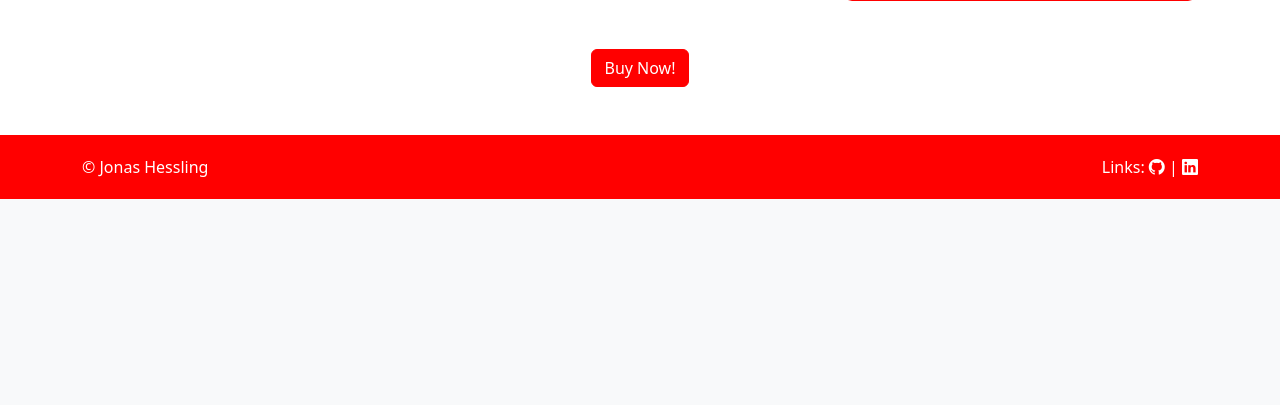
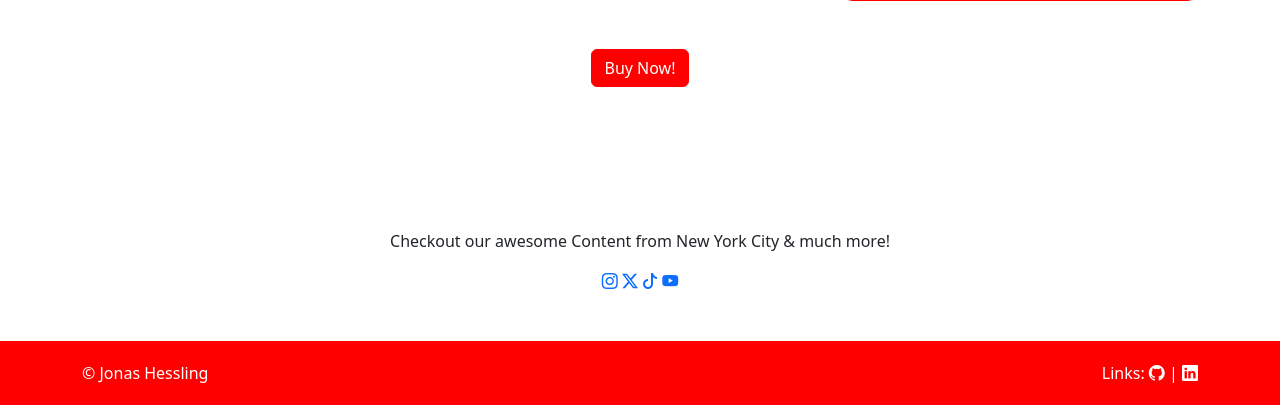
Before and after one commit to firstnamejonas/newyork-cola, a Django app: page / in a window 1280 px wide. Shown: the part 2440-2845 px from the top of the page. Before the commit the page ends 2639 px from the top, so only its background shows below. Run offline with Django 3.2, Linux system fonts and the light colour scheme.

Commit message:
Add social media section and the content for it

```diff
--- a/home/templates/home/index.html
+++ b/home/templates/home/index.html
@@ -124,5 +124,20 @@
     </div>
 </section>
 
+<!--Socials-Section:-->
+<section id="socials-section">
+    <div class="container">
+        <div class="row">
+            <div class="col-12 text-center my-5">
+                <h2 class="red-bg-heading">Follow us on Social Media:</h2>
+                <p>Checkout our awesome Content from New York City & much more!</p>
+                <a href=""><i class="bi bi-instagram"></i></a>
+                <a href=""><i class="bi bi-twitter-x"></i></a>
+                <a href=""><i class="bi bi-tiktok"></i></a>
+                <a href=""><i class="bi bi-youtube"></i></a>
+            </div>
+        </div>
+    </div>
+</section>
 
 {% endblock %}
```
